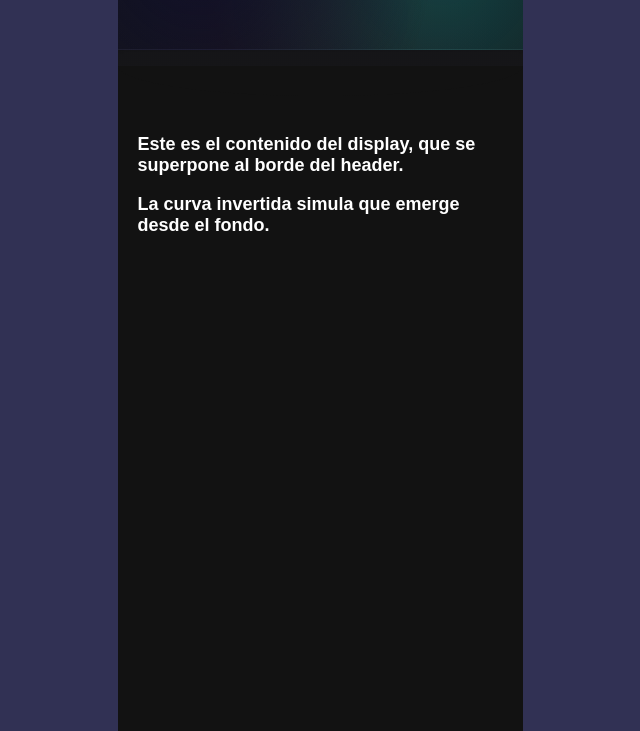
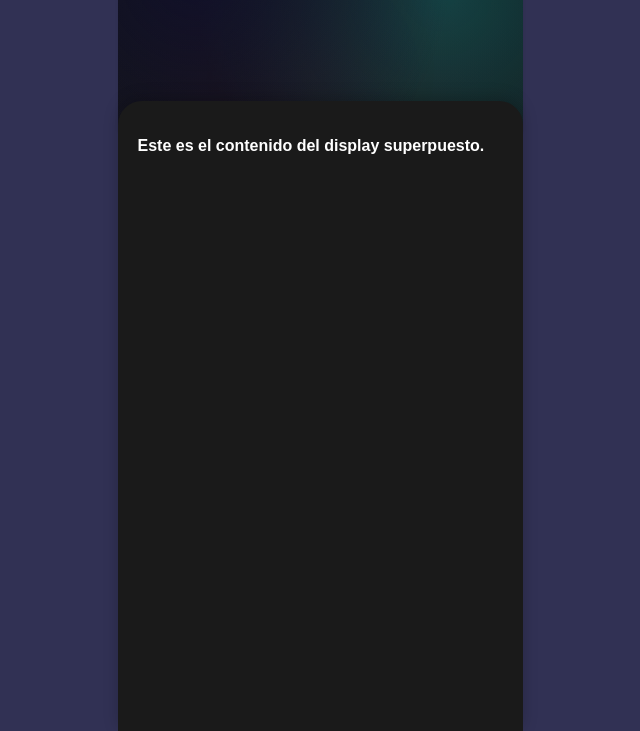
Before and after one commit to CryptoFafafa/TDAH-Tracker, a plain HTML site: page index.html in a window 1280 px wide. Shown: the part 69-800 px from the top of the page, without its empty margins (320-960 px from the left). Drawn offline with Linux system fonts and the light colour scheme; a web font is replaced by a local one.

Commit message:
Update index.html

```diff
--- a/index.html
+++ b/index.html
@@ -1,15 +1,14 @@
 <!DOCTYPE html>
 <html lang="es">
-
 <head>
   <meta charset="UTF-8" />
-  <meta name="viewport" content="width=device-width, initial-scale=1.0" />
+  <meta name="viewport" content="width=device-width, initial-scale=1.0"/>
   <title>Reloj Simple</title>
-  <link href="https://fonts.googleapis.com/css2?family=Saira+Semi+Condensed:wght@400;500;600;700;800;900&display=swap" rel="stylesheet" />
-
+  <link href="https://fonts.googleapis.com/css2?family=Saira+Semi+Condensed:wght@400;500;600;700;800;900&display=swap" rel="stylesheet">
   <style>
-    * {
-      box-sizing: border-box;
+    :root {
+      --header-height: 200px;
+      --display-bg: #1a1a1a; /* Negro no puro */
     }
 
     body {
@@ -19,33 +18,33 @@
       height: 100vh;
       overflow: hidden;
       background: #313154;
-      min-width: 405px;
+      font-family: 'Saira Semi Condensed', sans-serif;
+      font-weight: 800;
       display: flex;
       justify-content: center;
-      font-family: 'Saira Semi Condensed', sans-serif;
-      font-weight: 800;
+      align-items: start;
     }
 
     .app {
-      width: 405px;
+      width: 100%;
+      max-width: 405px;
       height: 100vh;
-      background: linear-gradient(180deg,
-          rgba(19, 19, 19, 0.95) 0%,
-          rgba(19, 19, 19, 0.8) 100%);
+      background: linear-gradient(180deg, rgba(19, 19, 19, 0.95) 0%, rgba(19, 19, 19, 0.8) 100%);
       position: relative;
-      overflow: hidden;
     }
 
     .header {
       width: 100%;
-      padding: 15px 20px 60px 20px;
+      height: var(--header-height);
+      padding: 15px 20px;
       background: radial-gradient(circle at 20% 20%, rgba(15, 15, 46, 0.8), transparent 70%),
-        radial-gradient(circle at 80% 30%, rgba(5, 246, 245, 0.2), transparent 70%),
-        radial-gradient(circle at 50% 70%, rgba(245, 0, 0, 0.05), transparent 80%);
+                  radial-gradient(circle at 80% 30%, rgba(5, 246, 245, 0.2), transparent 70%),
+                  radial-gradient(circle at 50% 70%, rgba(245, 0, 0, 0.05), transparent 80%);
       box-shadow: 0 1px 3px rgba(0, 0, 0, 0.1);
       border-bottom: 1px solid rgba(255, 255, 255, 0.05);
+      box-sizing: border-box;
+      z-index: 1;
       position: relative;
-      z-index: 2;
     }
 
     .reloj {
@@ -59,8 +58,8 @@
       text-transform: uppercase;
       font-size: 37px;
       white-space: nowrap;
+      letter-spacing: var(--dia-spacing);
       width: 192px;
-      letter-spacing: var(--dia-spacing);
     }
 
     .mes {
@@ -93,56 +92,41 @@
 
     .display {
       position: absolute;
-      top: 135px; /* se superpone 30px sobre el header */
-      left: 0;
-      right: 0;
-      bottom: 0;
-      background: #121212;
-      padding: 50px 20px 30px;
-      color: #fff;
-      font-size: 18px;
-      overflow-y: auto;
-      z-index: 1;
-    }
-
-    .display::before {
-      content: "";
-      position: absolute;
-      top: -30px;
+      top: calc(var(--header-height) - 30px); /* se superpone 30px */
       left: 0;
       width: 100%;
-      height: 60px;
-      background: #121212;
-      border-radius: 0 0 50% 50%;
-      z-index: -1;
+      height: calc(100vh - var(--header-height) + 30px);
+      background: var(--display-bg);
+      border-top-left-radius: 24px;
+      border-top-right-radius: 24px;
+      box-shadow: 0 -4px 15px rgba(0, 0, 0, 0.2);
+      z-index: 2;
+      padding: 20px;
+      box-sizing: border-box;
     }
   </style>
 </head>
-
 <body>
   <div class="app">
     <div class="header">
       <div class="reloj" id="clock">
         <div class="dia_mes">
-          <div class="dia">LUNES</div>
+          <div class="dia">VIERNES</div>
           <div class="mes">JUNIO</div>
           <div class="fecha">5</div>
         </div>
         <div class="hora">
-          <div id="hours" class="p">12</div>
-          <div id="minutes" class="p">34</div>
-          <div id="seconds" class="p">56</div>
+          <div id="hours" class="p">09</div>
+          <div id="minutes" class="p">30</div>
+          <div id="seconds" class="p">45</div>
         </div>
       </div>
     </div>
-
     <div class="display">
-      <p>Este es el contenido del display, que se superpone al borde del header.</p>
-      <p>La curva invertida simula que emerge desde el fondo.</p>
+      <!-- Contenido del display -->
+      <p style="color: white;">Este es el contenido del display superpuesto.</p>
     </div>
   </div>
-
   <script src="script.js"></script>
 </body>
-
 </html>
```
